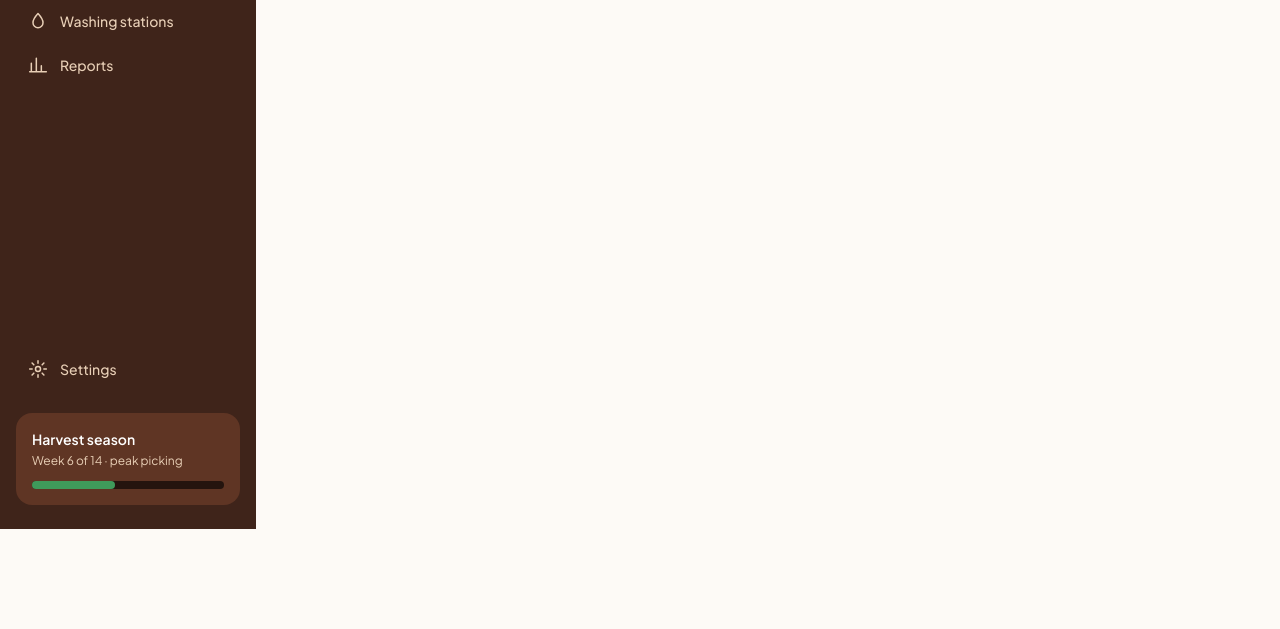
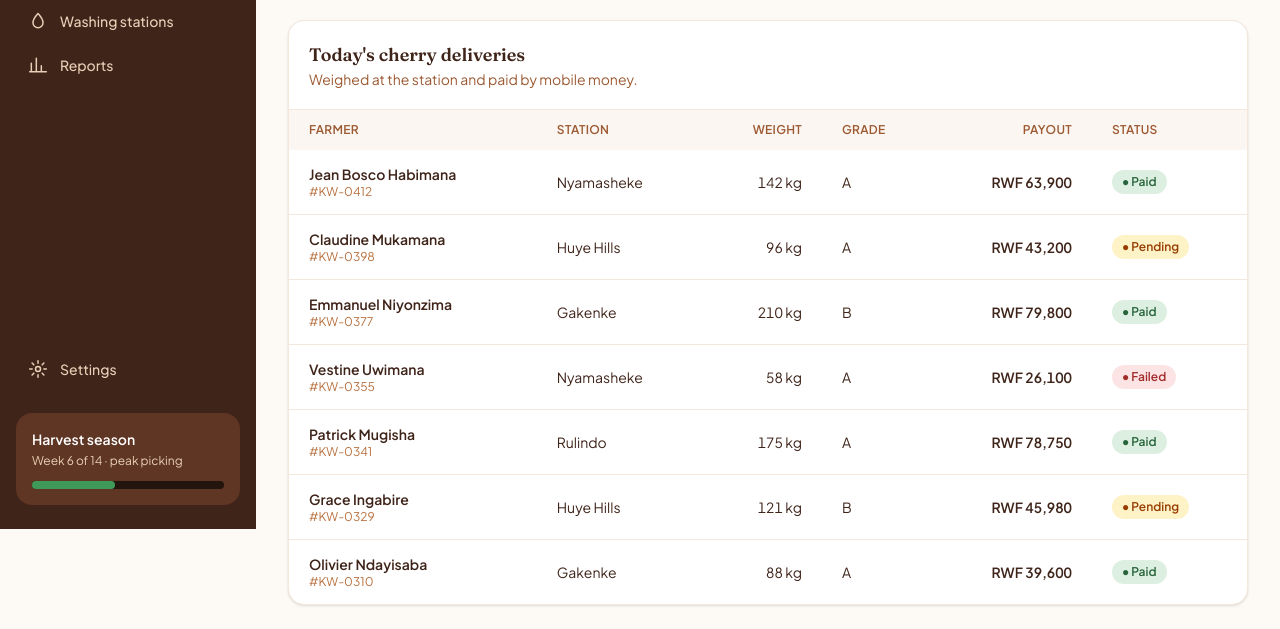
Before and after one commit to Tetaaline/week3-tailwind-dashboard, a website built with Vite: page index.html in a window 1280 px wide. Shown: the part 271-900 px from the top of the page. Before the commit the page ends 800 px from the top, so only its background shows below. Built offline with nearby package versions, Linux system fonts and the light colour scheme.

Commit message:
Add deliveries table with status badges and horizontal scroll

```diff
--- a/index.html
+++ b/index.html
@@ -148,6 +148,89 @@
           </article>
         </section>
 
+        <!-- Deliveries table -->
+        <section class="card p-0" aria-labelledby="deliveries-title">
+          <div class="flex flex-col gap-3 border-b border-bean-100 p-5 sm:flex-row sm:items-center sm:justify-between dark:border-bean-800">
+            <div>
+              <h2 id="deliveries-title" class="card-title">Today's cherry deliveries</h2>
+              <p class="text-sm text-bean-600 dark:text-bean-300">Weighed at the station and paid by mobile money.</p>
+            </div>
+          </div>
+
+          <!-- overflow-x-auto = sideways scroll on small screens -->
+          <div class="overflow-x-auto">
+            <table class="w-full min-w-[720px] text-left text-sm">
+              <thead class="bg-bean-50 text-xs uppercase tracking-wide text-bean-600 dark:bg-bean-950/40 dark:text-bean-300">
+                <tr>
+                  <th scope="col" class="px-5 py-3 font-semibold">Farmer</th>
+                  <th scope="col" class="px-5 py-3 font-semibold">Station</th>
+                  <th scope="col" class="px-5 py-3 text-right font-semibold">Weight</th>
+                  <th scope="col" class="px-5 py-3 font-semibold">Grade</th>
+                  <th scope="col" class="px-5 py-3 text-right font-semibold">Payout</th>
+                  <th scope="col" class="px-5 py-3 font-semibold">Status</th>
+                </tr>
+              </thead>
+              <tbody class="divide-y divide-bean-100 dark:divide-bean-800">
+                <tr class="transition hover:bg-bean-50 dark:hover:bg-bean-800/60">
+                  <td class="px-5 py-3.5"><p class="font-semibold">Jean Bosco Habimana</p><p class="text-xs text-bean-500 dark:text-bean-300">#KW-0412</p></td>
+                  <td class="px-5 py-3.5">Nyamasheke</td>
+                  <td class="px-5 py-3.5 text-right tabular-nums">142 kg</td>
+                  <td class="px-5 py-3.5">A</td>
+                  <td class="px-5 py-3.5 text-right font-semibold tabular-nums">RWF 63,900</td>
+                  <td class="px-5 py-3.5"><span class="badge badge-paid">● Paid</span></td>
+                </tr>
+                <tr class="transition hover:bg-bean-50 dark:hover:bg-bean-800/60">
+                  <td class="px-5 py-3.5"><p class="font-semibold">Claudine Mukamana</p><p class="text-xs text-bean-500 dark:text-bean-300">#KW-0398</p></td>
+                  <td class="px-5 py-3.5">Huye Hills</td>
+                  <td class="px-5 py-3.5 text-right tabular-nums">96 kg</td>
+                  <td class="px-5 py-3.5">A</td>
+                  <td class="px-5 py-3.5 text-right font-semibold tabular-nums">RWF 43,200</td>
+                  <td class="px-5 py-3.5"><span class="badge badge-pending">● Pending</span></td>
+                </tr>
+                <tr class="transition hover:bg-bean-50 dark:hover:bg-bean-800/60">
+                  <td class="px-5 py-3.5"><p class="font-semibold">Emmanuel Niyonzima</p><p class="text-xs text-bean-500 dark:text-bean-300">#KW-0377</p></td>
+                  <td class="px-5 py-3.5">Gakenke</td>
+                  <td class="px-5 py-3.5 text-right tabular-nums">210 kg</td>
+                  <td class="px-5 py-3.5">B</td>
+                  <td class="px-5 py-3.5 text-right font-semibold tabular-nums">RWF 79,800</td>
+                  <td class="px-5 py-3.5"><span class="badge badge-paid">● Paid</span></td>
+                </tr>
+                <tr class="transition hover:bg-bean-50 dark:hover:bg-bean-800/60">
+                  <td class="px-5 py-3.5"><p class="font-semibold">Vestine Uwimana</p><p class="text-xs text-bean-500 dark:text-bean-300">#KW-0355</p></td>
+                  <td class="px-5 py-3.5">Nyamasheke</td>
+                  <td class="px-5 py-3.5 text-right tabular-nums">58 kg</td>
+                  <td class="px-5 py-3.5">A</td>
+                  <td class="px-5 py-3.5 text-right font-semibold tabular-nums">RWF 26,100</td>
+                  <td class="px-5 py-3.5"><span class="badge badge-failed">● Failed</span></td>
+                </tr>
+                <tr class="transition hover:bg-bean-50 dark:hover:bg-bean-800/60">
+                  <td class="px-5 py-3.5"><p class="font-semibold">Patrick Mugisha</p><p class="text-xs text-bean-500 dark:text-bean-300">#KW-0341</p></td>
+                  <td class="px-5 py-3.5">Rulindo</td>
+                  <td class="px-5 py-3.5 text-right tabular-nums">175 kg</td>
+                  <td class="px-5 py-3.5">A</td>
+                  <td class="px-5 py-3.5 text-right font-semibold tabular-nums">RWF 78,750</td>
+                  <td class="px-5 py-3.5"><span class="badge badge-paid">● Paid</span></td>
+                </tr>
+                <tr class="transition hover:bg-bean-50 dark:hover:bg-bean-800/60">
+                  <td class="px-5 py-3.5"><p class="font-semibold">Grace Ingabire</p><p class="text-xs text-bean-500 dark:text-bean-300">#KW-0329</p></td>
+                  <td class="px-5 py-3.5">Huye Hills</td>
+                  <td class="px-5 py-3.5 text-right tabular-nums">121 kg</td>
+                  <td class="px-5 py-3.5">B</td>
+                  <td class="px-5 py-3.5 text-right font-semibold tabular-nums">RWF 45,980</td>
+                  <td class="px-5 py-3.5"><span class="badge badge-pending">● Pending</span></td>
+                </tr>
+                <tr class="transition hover:bg-bean-50 dark:hover:bg-bean-800/60">
+                  <td class="px-5 py-3.5"><p class="font-semibold">Olivier Ndayisaba</p><p class="text-xs text-bean-500 dark:text-bean-300">#KW-0310</p></td>
+                  <td class="px-5 py-3.5">Gakenke</td>
+                  <td class="px-5 py-3.5 text-right tabular-nums">88 kg</td>
+                  <td class="px-5 py-3.5">A</td>
+                  <td class="px-5 py-3.5 text-right font-semibold tabular-nums">RWF 39,600</td>
+                  <td class="px-5 py-3.5"><span class="badge badge-paid">● Paid</span></td>
+                </tr>
+              </tbody>
+            </table>
+          </div>
+        </section>
 
 
       </main>
```
